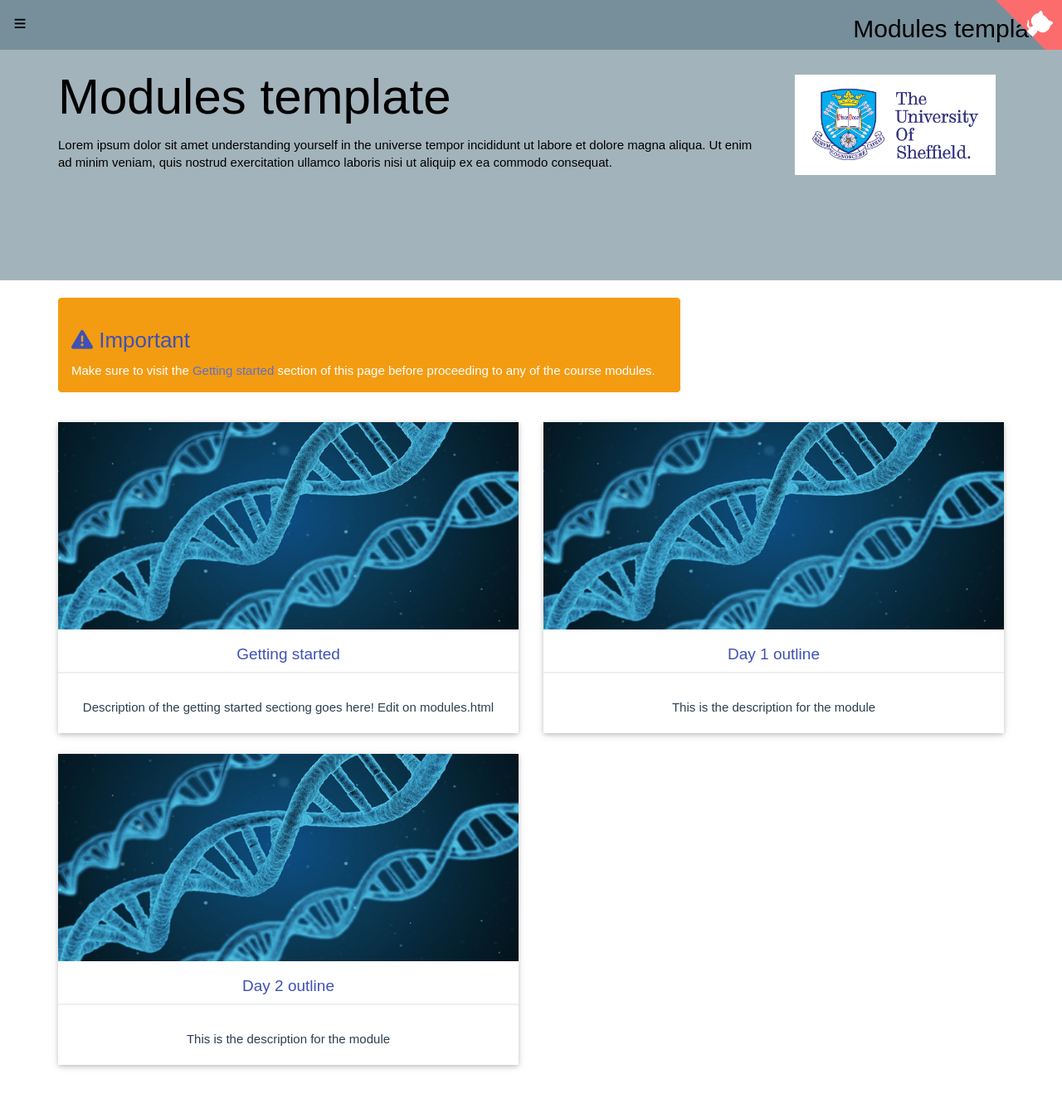
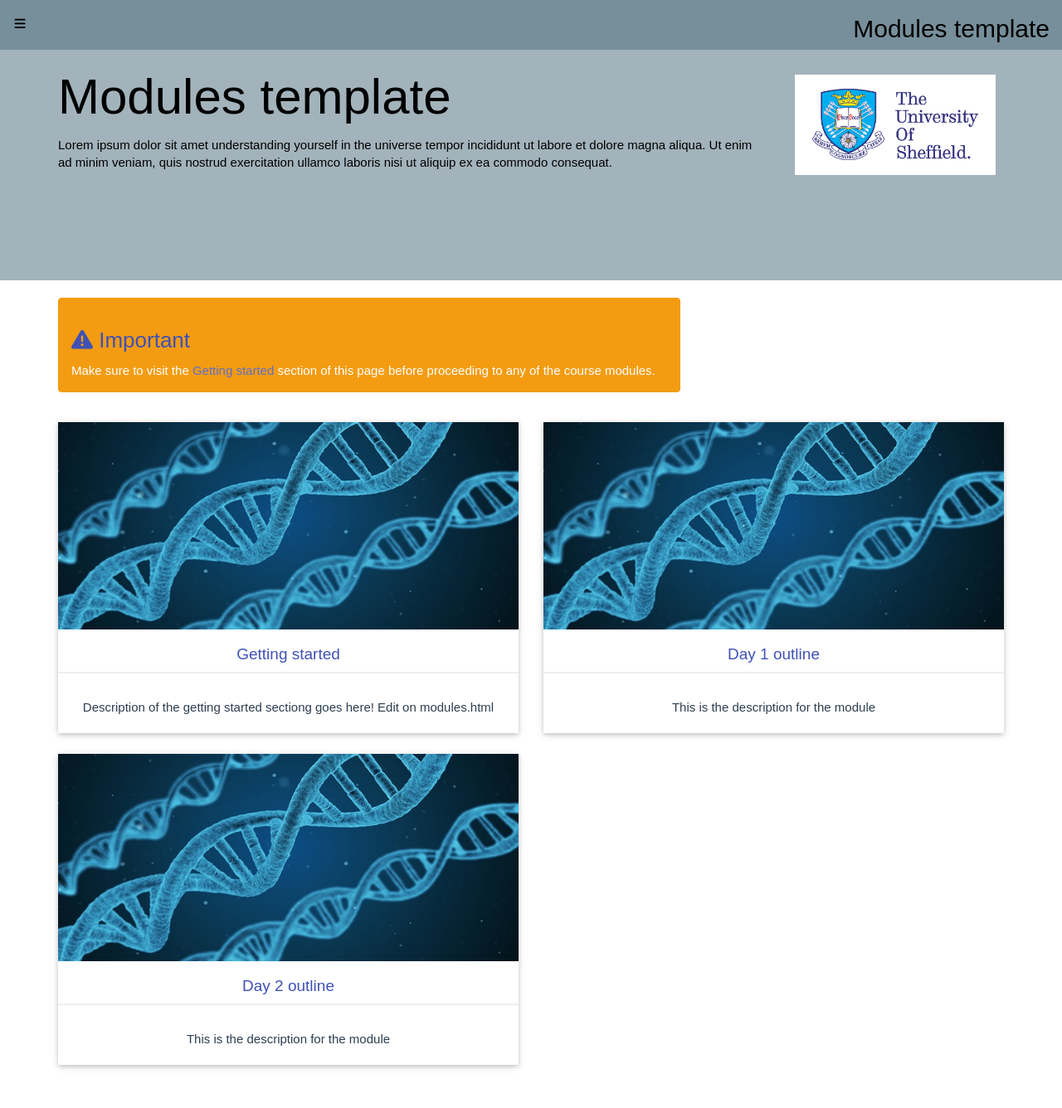
Before and after one commit to trallard/Modules-template, a Jekyll site: the page built from index.md, in a window 1280 px wide. Shown: the whole page at 83% size. Built offline with Jekyll 4.4.1, drawn with Linux system fonts in a browser that asks for light colours; nearby versions of some CDN libraries; some web fonts are replaced.

```diff
--- a/_layouts/landing.html
+++ b/_layouts/landing.html
@@ -11,12 +11,7 @@
   when the sidebar is displayed-->
   <div class='wrap'>
     <!-- navbar -->
-    {% include nav.html %}<a href="https://github.com/trallard/Modules-template" target="_blank"class="github-corner" aria-label="View source on Github">
-      <svg width="80" height="80" viewBox="0 0 250 250" style="fill:#FD6C6C; color:#fff; position: absolute; top: 0; border: 0; right: 0;" aria-hidden="true">
-        <path d="M0,0 L115,115 L130,115 L142,142 L250,250 L250,0 Z"></path>
-        <path d="M128.3,109.0 C113.8,99.7 119.0,89.6 119.0,89.6 C122.0,82.7 120.5,78.6 120.5,78.6 C119.2,72.0 123.4,76.3 123.4,76.3 C127.3,80.9 125.5,87.3 125.5,87.3 C122.9,97.6 130.6,101.9 134.4,103.2" fill="currentColor" style="transform-origin: 130px 106px;" class="octo-arm"></path>
-        <path d="M115.0,115.0 C114.9,115.1 118.7,116.5 119.8,115.4 L133.7,101.6 C136.9,99.2 139.9,98.4 142.2,98.6 C133.8,88.0 127.5,74.4 143.8,58.0 C148.5,53.4 154.0,51.2 159.7,51.0 C160.3,49.4 163.2,43.6 171.4,40.1 C171.4,40.1 176.1,42.5 178.8,56.2 C183.1,58.6 187.2,61.8 190.9,65.4 C194.5,69.0 197.7,73.2 200.1,77.6 C213.8,80.2 216.3,84.9 216.3,84.9 C212.7,93.1 206.9,96.0 205.4,96.6 C205.1,102.4 203.0,107.8 198.3,112.5 C181.9,128.9 168.3,122.5 157.7,114.1 C157.9,116.9 156.7,120.9 152.7,124.9 L141.0,136.5 C139.8,137.7 141.6,141.9 141.8,141.8 Z" fill="currentColor" class="octo-body"></path></svg></a><style>.github-corner:hover .octo-arm{animation:octocat-wave 560ms ease-in-out}@keyframes octocat-wave{0%,100%{transform:rotate(0)}20%,60%{transform:rotate(-25deg)}40%,80%{transform:rotate(10deg)}}@media (max-width:500px){.github-corner:hover .octo-arm{animation:none}.github-corner .octo-arm{animation:octocat-wave 560ms ease-in-out}}</style>
-
+    {% include nav.html %}
 
   </div>
 
```
